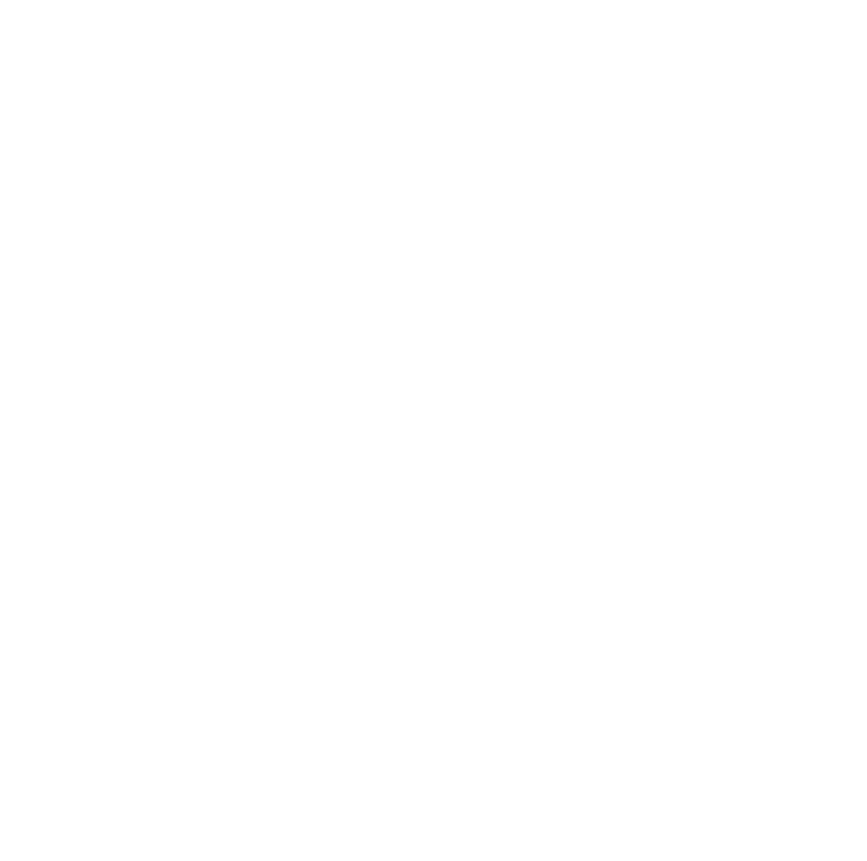
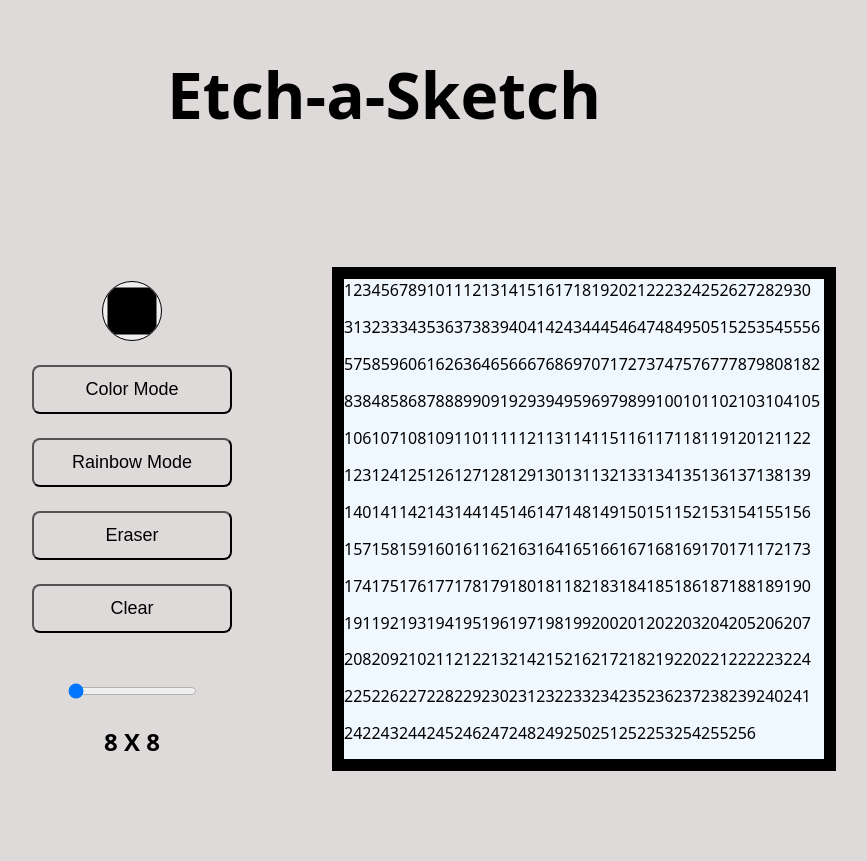
Before and after one commit to DakshKaushik/Etch-a-Sketch, a plain HTML site: page index.html in a window 1280 px wide. Shown: the whole page, without its empty margins (256-1123 px from the left). Before the commit the page ends 800 px from the top, so only its background shows below. Drawn offline with Linux system fonts and the light colour scheme.

Commit message:
template created

```diff
--- a/index.html
+++ b/index.html
@@ -3,9 +3,25 @@
 <head>
     <meta charset="UTF-8">
     <meta name="viewport" content="width=device-width, initial-scale=1.0">
-    <title>Etch-a-Sketch</title>
+    <link rel="stylesheet" href="styles.css">
+    <script src="script.js" defer></script>
+<title>Etch-a-Sketch</title>
 </head>
 <body>
-
+    <h1>Etch-a-Sketch</h1>
+    <div class="mainContent">
+        <div cLass="options">
+            <input type="color" id="colorPicker" >
+            <button id ="colorMode">Color Mode</button>
+            <button id="rainbowMode">Rainbow Mode</button>
+            <button id="eraser">Eraser</button>
+            <button id="clear">Clear</button>
+            <label for="gridSize"></label>
+            <input type="range" id="gridSize" min="8" max="64" value="8" oninput="output.value=`${gridSize.value} X ${gridSize.value}`">
+            <output id="output">8 X 8</output>
+        </div>
+        <div class="gridContainer">
+        </div>
+    </div>
 </body>
 </html>
--- a/script.js
+++ b/script.js
@@ -0,0 +1,8 @@
+const gridContainer=document.querySelector(".gridContainer")
+size=16
+for(let i=0;i<size*size;i++){
+    const item=document.createElement("div")
+    item.classList.add("grid-item")
+    item.textContent=i+1
+    gridContainer.appendChild(item)
+}
--- a/styles.css
+++ b/styles.css
@@ -0,0 +1,54 @@
+
+body{
+    background-color:rgb(223, 218, 218);
+    display:flex;
+    flex-direction: column;
+    align-items: center;
+    font-family: system-ui, -apple-system, BlinkMacSystemFont, 'Segoe UI', Roboto, Oxygen, Ubuntu, Cantarell, 'Open Sans', 'Helvetica Neue', sans-serif;
+}
+h1{
+    font-size: 64px;
+}
+.mainContent{
+    display: flex;
+    width: 75%;
+    align-items: center;
+    justify-content: center;
+    flex-wrap: wrap;
+}
+.options{
+    display: flex;
+    flex-direction: column;
+    gap:24px;
+    align-items: center;
+    padding:100px;
+}
+
+button{
+    padding:12px 24px;
+    font-size: 18px;
+    border-radius: 8px;
+    background-color:rgb(223, 218, 218);
+    width: 200px;
+}
+button:hover{
+    background-color: aliceblue;
+    transform:scale(1.1);
+}
+#colorPicker{
+    width: 60px;
+    height: 60px;
+    border-radius: 50%
+}
+.gridContainer{
+    height:480px;
+    width: 480px;
+    border:12px solid black;
+    background-color:aliceblue;
+    display: flex;
+    flex-wrap: wrap;
+}
+#output{
+    font-size: 24px;
+    font-weight: 700;
+}
```
